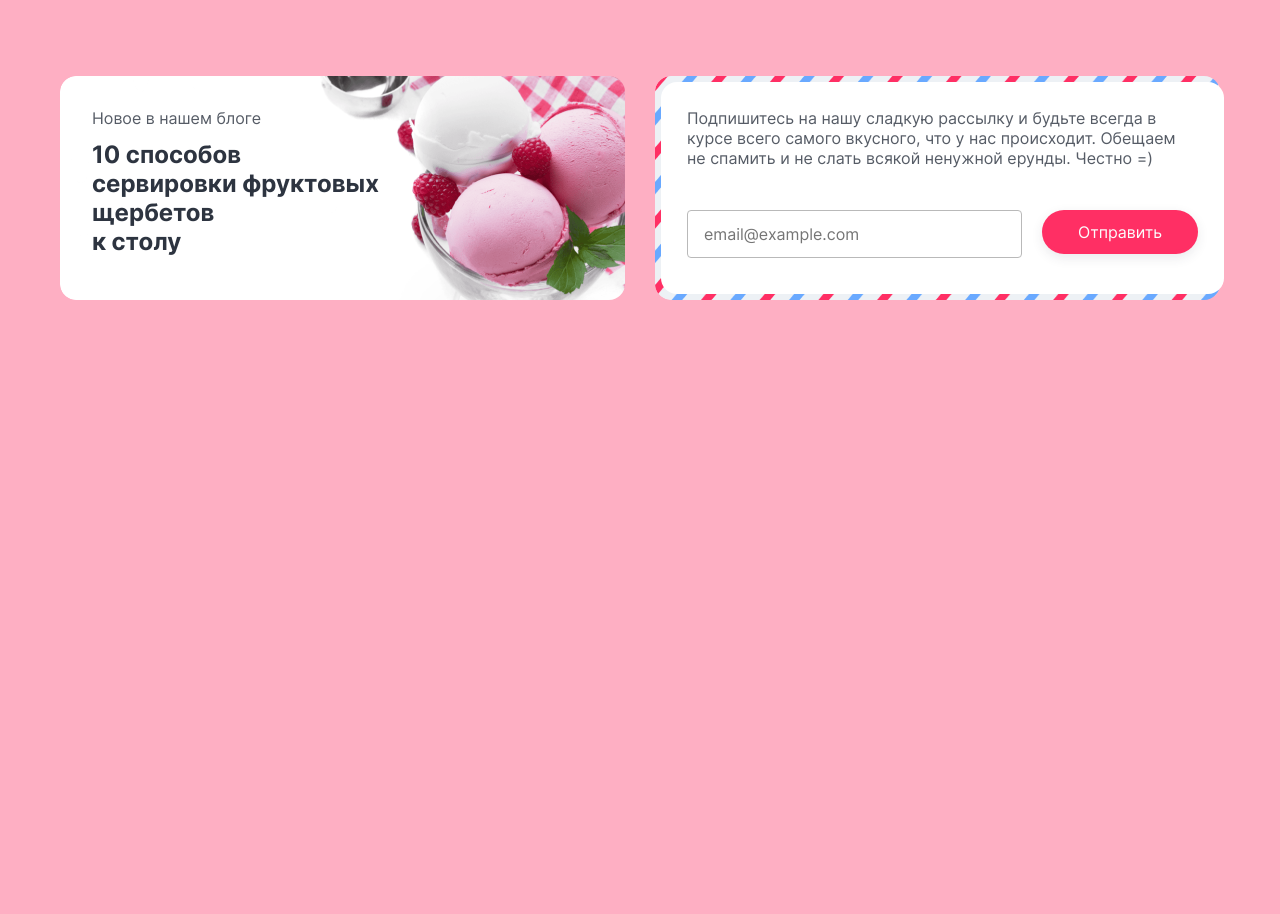
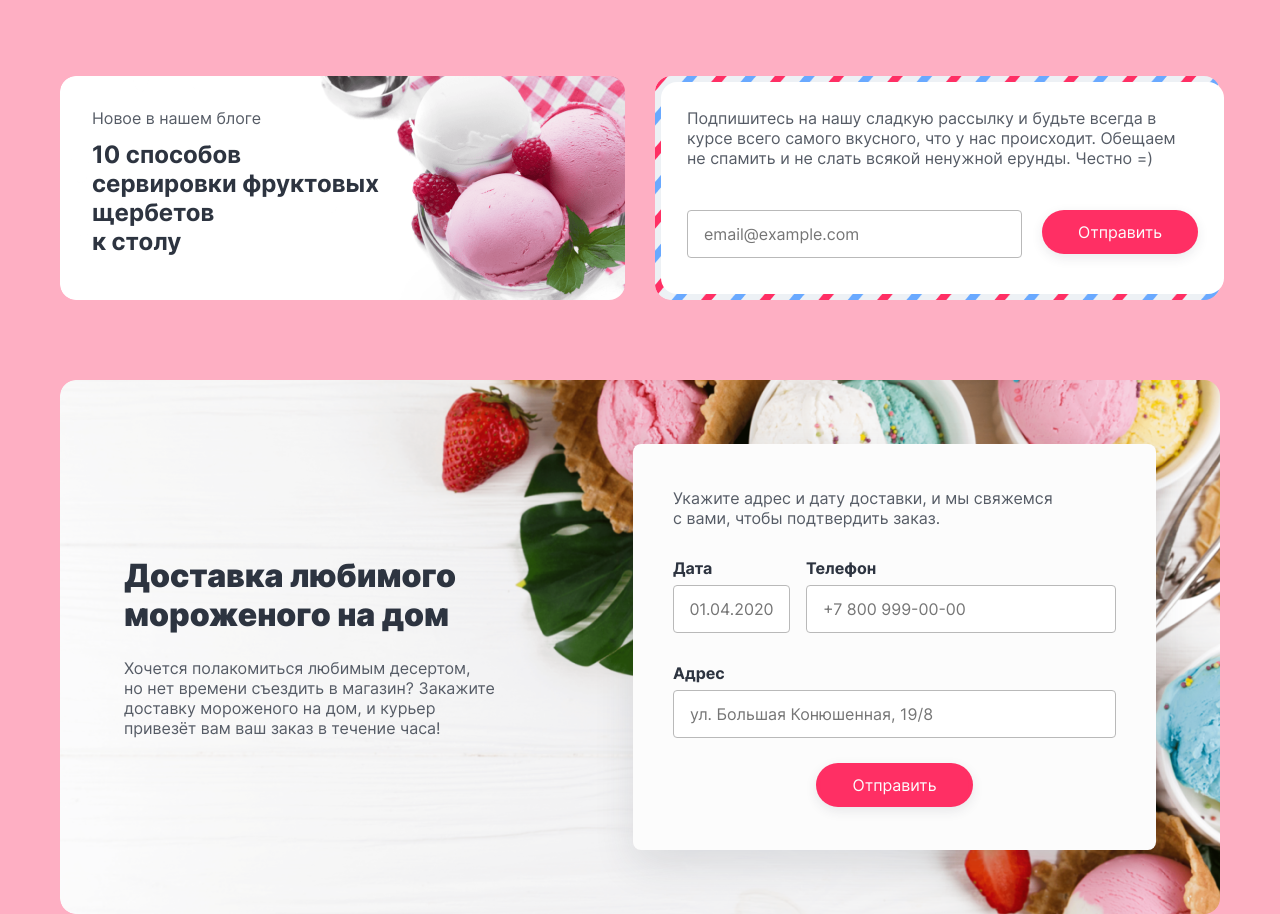
Before and after one commit to HkirillV/glecy, a website built with Vite: page index.html in a window 1280 px wide. Shown: the part 2715-3629 px from the top of the page. Before the commit the page ends 3015 px from the top, so only its background shows below. Built offline with nearby package versions, Linux system fonts and the light colour scheme.

Commit message:
init: delivery

```diff
--- a/index.html
+++ b/index.html
@@ -310,9 +310,31 @@
     </div>
   </section>
   <section class="delivery">
-    <div>
-      <h4></h4>
+    <div class="delivery-description">
+      <h4 class="delivery-description__title">Доставка любимого <br> мороженого на дом</h4>
+      <p class="delivery-description__text">Хочется полакомиться любимым десертом,<br> но нет времени съездить в магазин?
+        Закажите  доставку  мороженого на дом, и курьер <br> привезёт вам ваш заказ в течение часа!</p>
     </div>
+    <form class="delivery-form">
+      <p class="delivery-form__text">Укажите адрес и дату доставки, и мы свяжемся <br> с вами, чтобы подтвердить заказ.</p>
+      <div class="delivery-form__content">
+        <div class="delivery-form__data">
+          <label class="delivery-form__title" for="field1">Дата</label>
+          <input class="delivery-form__data-input" id="field1" type="text" placeholder="01.04.2020">
+        </div>
+        <div class="delivery-form__phone">
+          <label class="delivery-form__title" for="field2">Телефон</label>
+          <input class="delivery-form__phone-input" id="field2" type="tel" placeholder="+7 800 999-00-00">
+        </div>
+      </div>
+      <div class="delivery-form__address">
+        <label class="delivery-form__title" for="field3">Адрес</label>
+        <input class="delivery-form__address-input" id="field3" type="text" placeholder="ул. Большая Конюшенная, 19/8">
+      </div>
+      <div class="delivery-description__button">
+        <button class="button" type="button">Отправить</button>
+      </div>
+    </form>
   </section>
 </main>
 <script src="src/js/swiper/swiper-bundle.min.js"></script>
--- a/src/sass/components/_delivery.scss
+++ b/src/sass/components/_delivery.scss
@@ -0,0 +1,106 @@
+.delivery {
+  display: flex;
+  justify-content: center;
+  background-image: url("/src/img/delivery/Доставка.png");
+  background-repeat: no-repeat;
+  background-size: cover;
+  padding: 64px;
+  border-radius: 16px;
+
+}
+
+.delivery-description {
+  display: flex;
+  flex-direction: column;
+  justify-content: center;
+  position: relative;
+  padding-right: 90px;
+  row-gap: 24px;
+
+  &__title {
+    color: $basic-extra-dark;
+
+    @include font($size: 3.2rem, $height: normal, $weight: 900);
+  }
+
+  &__text {
+    color: $basic-dark;
+
+    @include font($size: 1.6rem, $height: normal, $weight: 400);
+  }
+
+  &__button {
+    display: flex;
+    justify-content: center;
+  }
+
+}
+
+
+.delivery-form {
+  display: flex;
+  flex-direction: column;
+  justify-content: center;
+  row-gap: 25px;
+  padding: 40px;
+  height: 406px;
+  border-radius: 8px;
+  box-shadow: 0 15px 40px 0 rgba(45, 52, 64, 0.12);
+  background-color: $basic-extra-light;
+
+  &__content {
+    display: flex;
+    column-gap: 16px;
+    padding-bottom: 32px;
+  }
+
+  &__data, &__phone, &__address {
+    position: relative;
+  }
+
+  &__address {
+
+  }
+
+  input {
+    border-radius: 4px;
+    height: 48px;
+    border: 1px solid $basic-neutral;
+    background-color: $basic-white;
+    color: $basic-neutral;
+
+    @include font($size: 1.6rem, $height: normal, $weight: 400);
+  }
+
+  &__data-input {
+    text-align: center;
+    width: 117px;
+    max-width: 100%;
+  }
+
+  &__phone-input {
+    padding-inline: 16px 40px;
+  }
+
+  &__address-input {
+    width: 100%;
+    padding-left: 16px;
+  }
+
+  &__title {
+    position: absolute;
+    left: 0;
+    bottom: 55px;
+    color: $basic-extra-dark;
+
+    @include font($size: 1.6rem, $height: normal, $weight: 700);
+  }
+
+
+  &__text {
+    padding-bottom: 32px;
+    color: $basic-dark;
+
+    @include font($size: 1.6rem, $height: normal, $weight: 400);
+  }
+}
```
Also changed, not shown: src/img/delivery/Доставка.png (added), src/sass/style.css, 1 other file.
